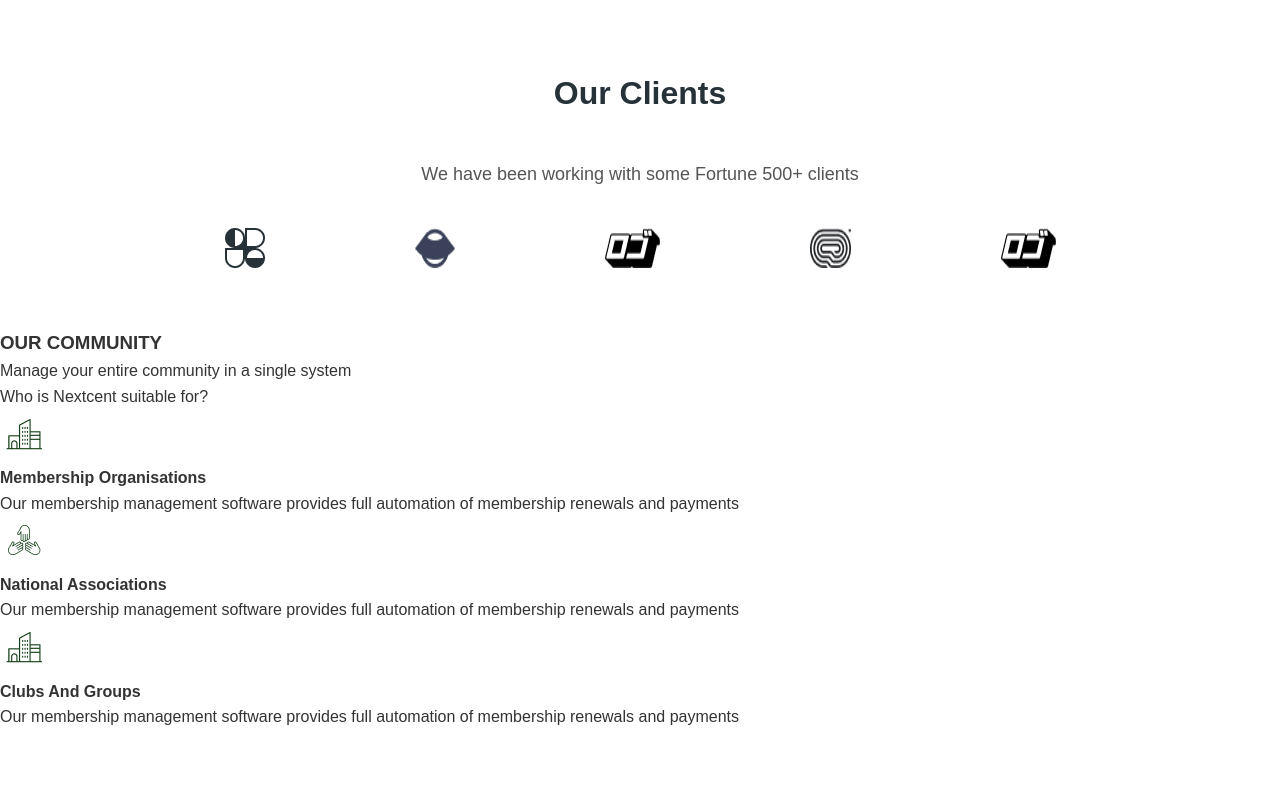
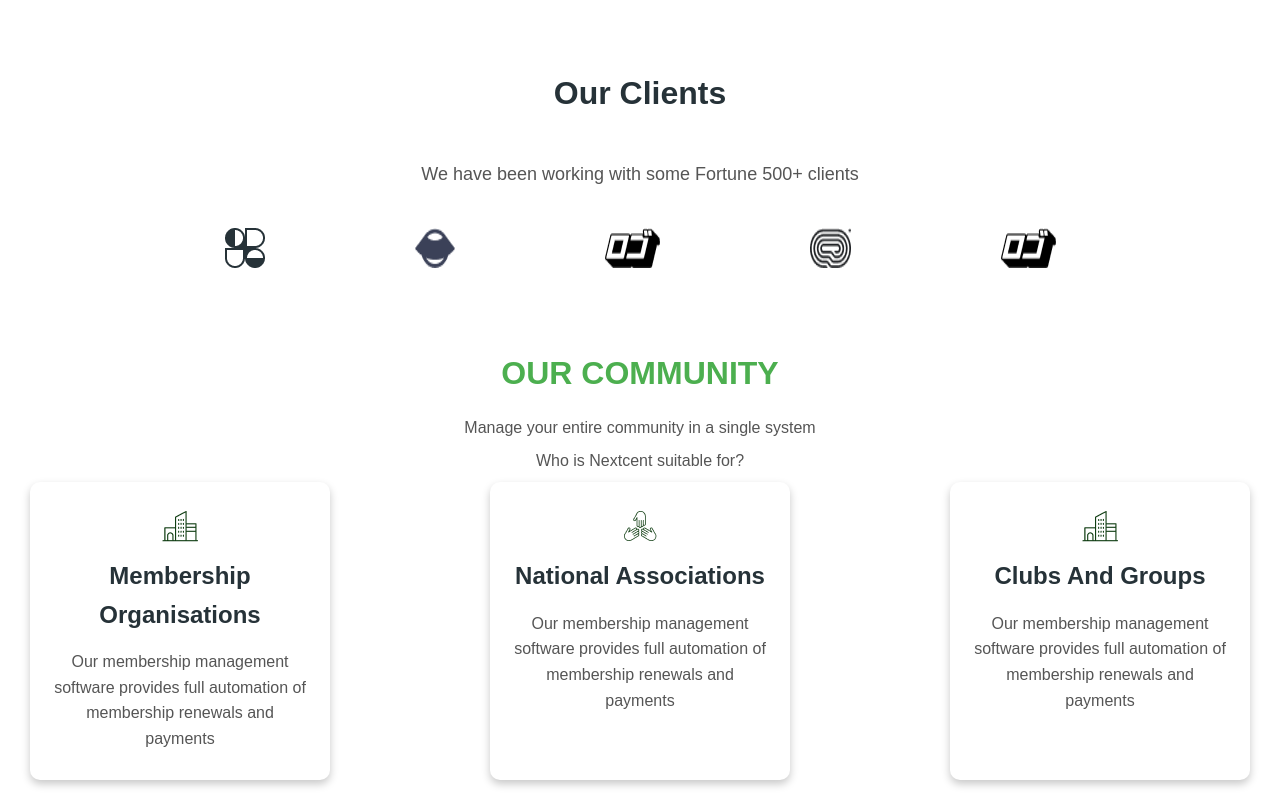
Before and after one commit to MirzaKhalilUlRehman/Nexcent-App, a React (Vite) app in the folder Nexcent App/: page / in a window 1280 px wide. Shown: the part 601-1401 px from the top of the page. Before the commit the page ends 1331 px from the top, so only its background shows below. Built offline with nearby package versions, Linux system fonts and the light colour scheme.

Commit message:
Style the Community Section

```diff
--- a/Nexcent App/src/App.css
+++ b/Nexcent App/src/App.css
@@ -210,3 +210,53 @@ body{
     gap: 150px;
     flex-wrap: wrap;
 }
+.Community_Section{
+    padding: 20px 0;
+}
+.Community_Section h3{
+    text-align: center;
+    font-size: 32px;
+    font-weight: 700;
+    color: #4caf4f;
+    margin-bottom: 15px;
+}
+.Community_Section p{
+    text-align: center;
+    font-size: 16px;
+    color: #555;
+    margin-bottom: 8px;
+}
+.Community_Section_Cards{
+    display: flex;
+    justify-content: center;
+    gap: 160px;
+    flex-wrap: wrap;
+}
+.Community_Section_Cards .card{
+    background-color: white;
+    border-radius: 10px;
+    padding: 20px;
+    width: 300px;
+    text-align: center;
+    box-shadow: 0 4px 8px rgba(0, 0, 0, 0.219);
+    transition: 0.3s ease;
+}
+.Community_Section_Cards .card:hover{
+    box-shadow: 0 8px 16px rgba(0,0,0,0.2);
+}
+.Community_Section_Cards .card h4{
+    font-size: 24px;
+    font-weight: 600;
+    color: #263238;
+    margin-bottom: 15px;
+}
+.Community_Section_Cards .card p{
+    font-size: 16px;
+    color: #555;
+}
+@media (max-width: 768px){
+    .Community_Section_Cards{
+        flex-direction: column;
+        align-items: center;
+    }
+}
--- a/Nexcent App/src/Nexcent Component/Community.jsx
+++ b/Nexcent App/src/Nexcent Component/Community.jsx
@@ -5,7 +5,7 @@ function Community() {
       <p>Manage your entire community in a single system</p>
       <p>Who is Nextcent suitable for?</p>
       <div className="Community_Section_Cards">
-        <div>
+        <div className="card">
           <img src="/assets/community1.png" alt="Community image" />
           <h4>Membership Organisations</h4>
           <p>
@@ -13,7 +13,7 @@ function Community() {
             membership renewals and payments
           </p>
         </div>
-        <div>
+        <div className="card">
           <img src="/assets/community2.png" alt="Community image" />
           <h4>National Associations</h4>
           <p>
@@ -21,7 +21,7 @@ function Community() {
             membership renewals and payments
           </p>
         </div>
-        <div>
+        <div className="card">
           <img src="/assets/community3.png" alt="Community image" />
           <h4>Clubs And Groups</h4>
           <p>
```
